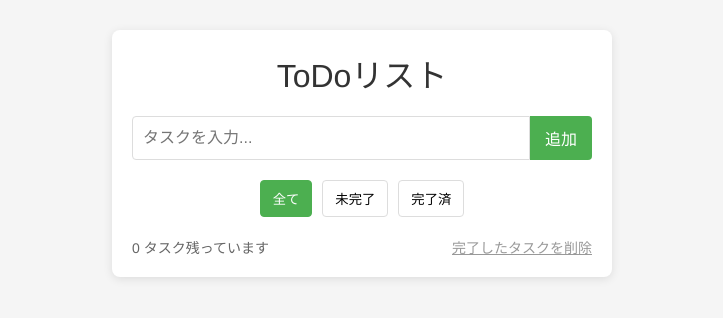
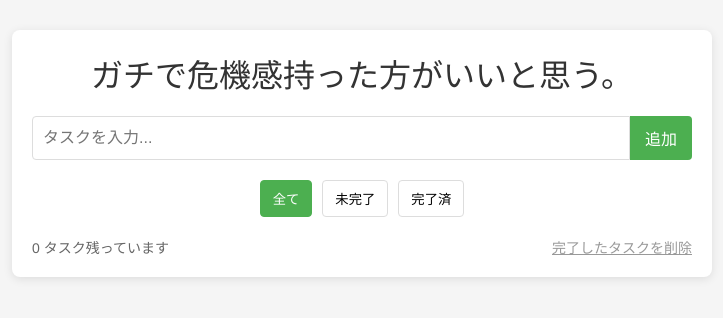
Before and after one commit to renya-create/todo-application, a plain HTML site: page index.html in a window 1280 px wide. Shown: the whole page, without its empty margins (278-1001 px from the left). Drawn offline with Linux system fonts and the light colour scheme.

Commit message:
add: favicon.ico, html編集

```diff
--- a/index.html
+++ b/index.html
@@ -5,10 +5,12 @@
     <meta name="viewport" content="width=device-width, initial-scale=1.0">
     <title>ToDoアプリ</title>
     <link rel="stylesheet" href="styles.css">
+    <link rel="icon" type="image/x-icon" href="./favicon.ico">
 </head>
 <body>
     <div class="container">
-        <h1>ToDoリスト</h1>
+        <h1>ガチで危機感持った方がいいと思う。</h1>
+        <h2></h2>
         <div class="todo-input">
             <input type="text" id="todo-input" placeholder="タスクを入力...">
             <button id="add-button">追加</button>
--- a/styles.css
+++ b/styles.css
@@ -14,7 +14,7 @@ body {
 
 .container {
     width: 100%;
-    max-width: 500px;
+    max-width: 700px;
     background-color: white;
     border-radius: 8px;
     box-shadow: 0 2px 10px rgba(0, 0, 0, 0.1);
```
Also changed, not shown: favicon.ico (added).
